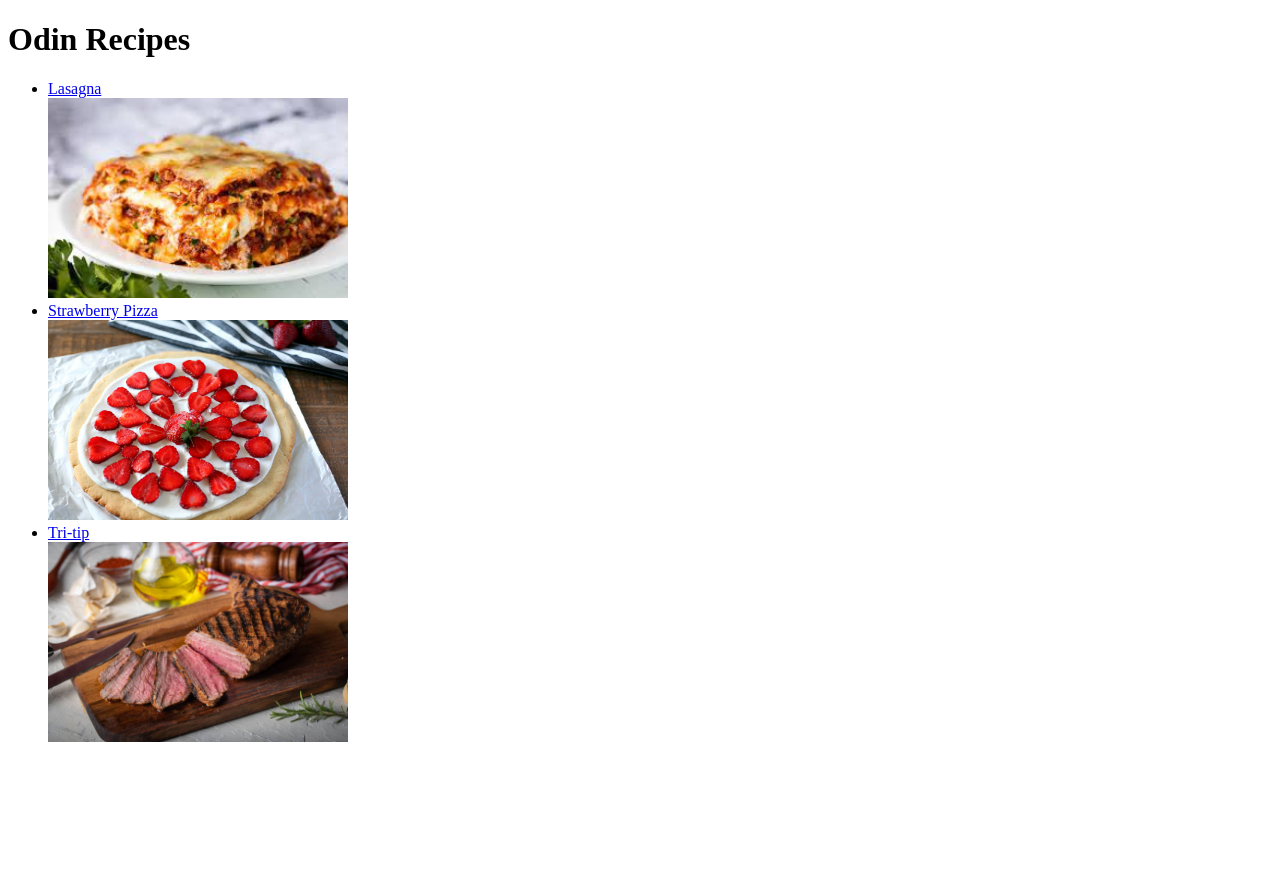
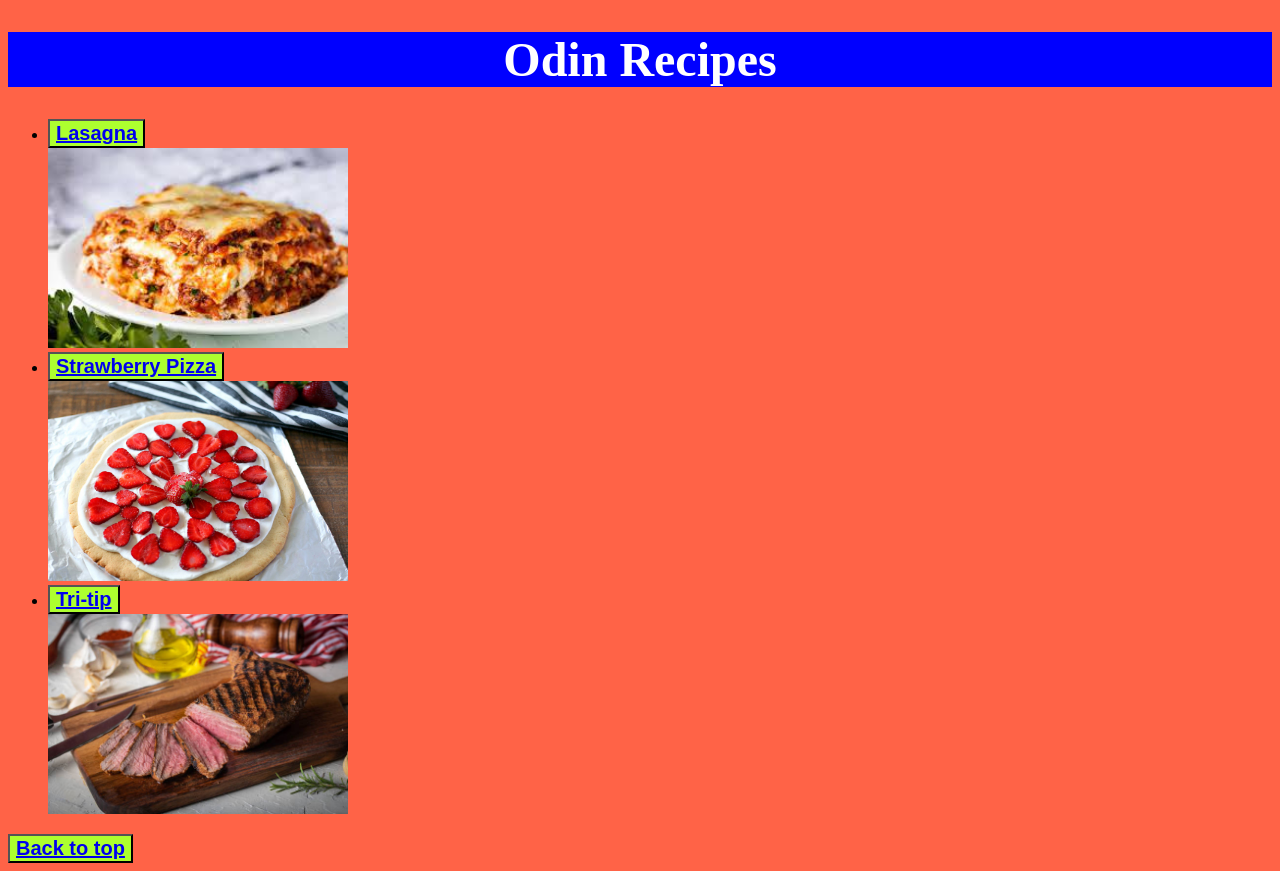
Before and after one commit to jstuart1013/odin-recipes, a plain HTML site: page index.html in a window 1280 px wide. Before the commit the page ends 800 px from the top, so only its background shows below. Drawn offline with Linux system fonts and the light colour scheme.

Commit message:
added buttons to all pages and changed the color of the background for fun

```diff
--- a/index.html
+++ b/index.html
@@ -5,16 +5,21 @@
     <meta http-equiv="X-UA-Compatible" content="IE=edge">
     <meta name="viewport" content="width=device-width, initial-scale=1.0">
     <title>Odin Recipes</title>
+    <link rel="stylesheet" href="style.css">
+    <a id="Top"></a>
 </head>
-<body>
-    <h1>Odin Recipes</h1>
+
+<body style="background-color:tomato">
+    <h1 class="header">Odin Recipes</h1>
     <ul>
-        <li><a href="./recipes/lasagna.html">Lasagna</a></li>
+        <li><button class="button"><a href="./recipes/lasagna.html">Lasagna</a></li></button>
             <img src="img/lasagna.jpeg" alt="big slice of lasagna"width="300" height="200">
-        <li><a href="./recipes/strawberry-pizza.html">Strawberry Pizza</a></li>
+        <li><button class="button"><a href="./recipes/strawberry-pizza.html">Strawberry Pizza</a></li></button>
             <img src="img/Strawberry.jpeg" alt="Slice of strawberry pizza"width="300" height="200">
-        <li><a href="./recipes/tri-tip.html">Tri-tip</a></li>
+        <li><button class="button"><a href="./recipes/tri-tip.html">Tri-tip</a></li></button>
             <img src="img/tri-tip.jpeg" alt="cut grilled tri-tip"width="300" height="200">
        </ul>
+ <button class="button"><a href="#Top">Back to top</a></button>
+
 </body>
 </html>
--- /dev/null
+++ b/style.css
@@ -0,0 +1,16 @@
+.header {
+    font-size: 48px;
+    font-weight: bold;
+    background-color: blue;
+    color: white;
+    font-stretch: ultra-expanded;
+    text-align: center;
+}
+
+.button {
+    background-color: greenyellow;
+    color: white;
+    font-family: Arial, Helvetica, sans-serif;
+    font-size: 20px;
+    font-weight: bold;
+}
```
Also changed, not shown: recipes/lasagna.html (+11 -3 lines), recipes/strawberry-pizza.html (+9 -3 lines), recipes/tri-tip.html (+10 -3 lines).
